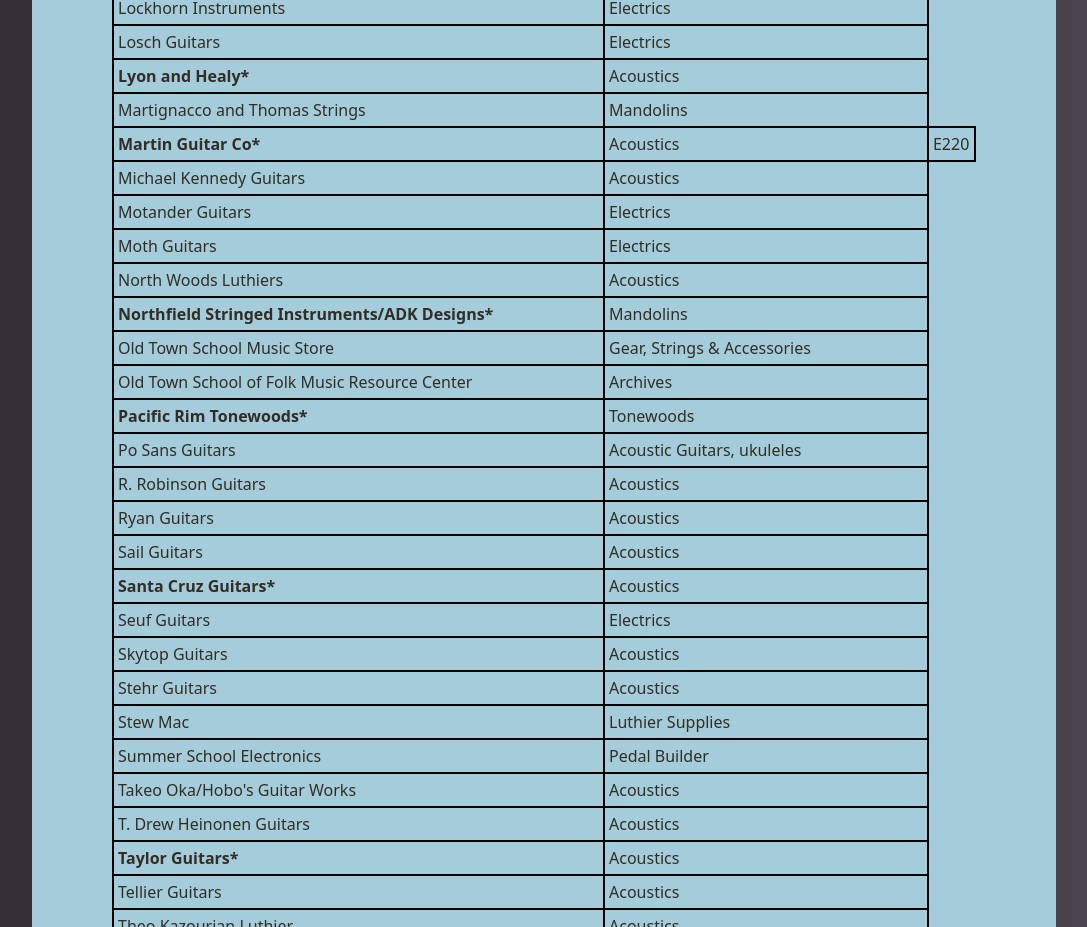
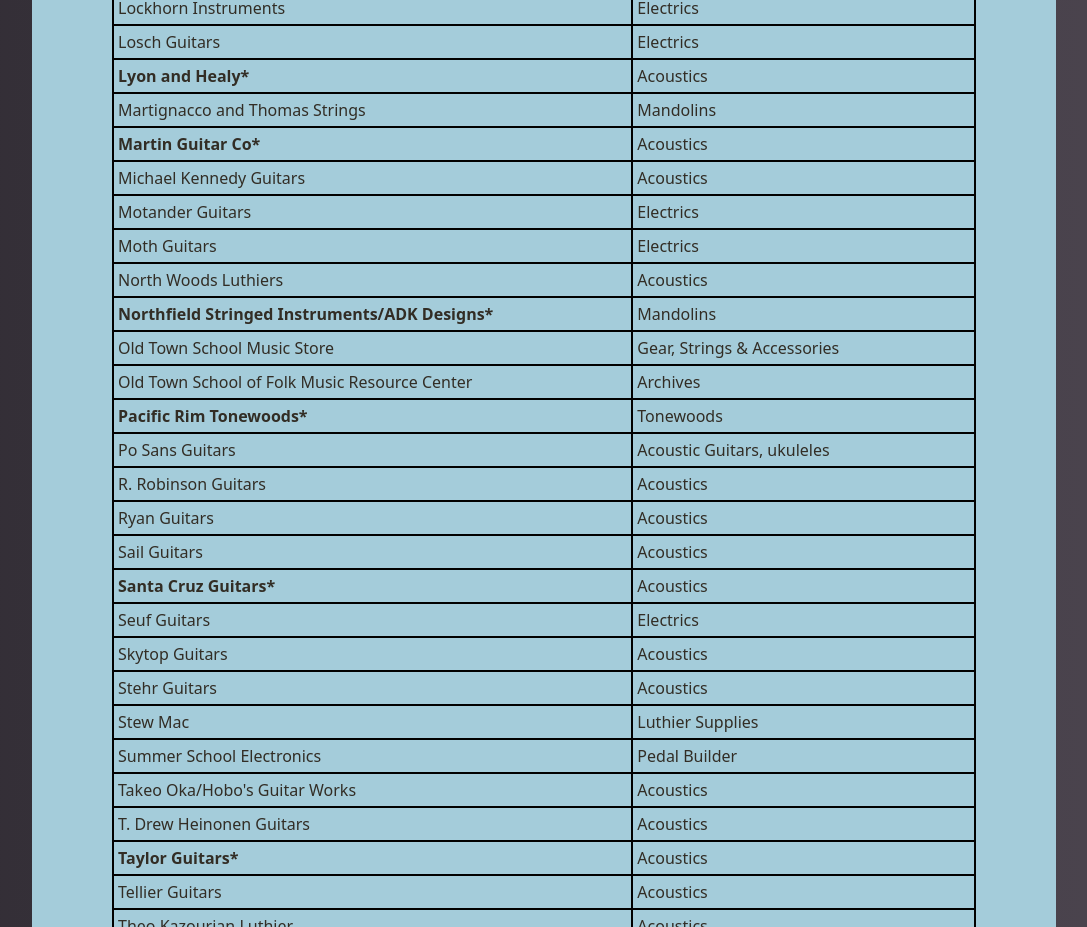
Before and after one commit to oldtownschool/fretboard2026, a Next.js app: page /luthiers in a window 1280 px wide. Shown: the part 2540-3467 px from the top of the page, without its empty margins (96-1183 px from the left). Built offline with nearby package versions, Linux system fonts and the light colour scheme.

Commit message:
removed martin location from table

```diff
--- a/app/luthiers/page.js
+++ b/app/luthiers/page.js
@@ -432,7 +432,7 @@ export default function Luthiers() {
               <tr>
                 <td className="font-bold"><Link href="https://www.martinguitar.com/">Martin Guitar Co*</Link></td>
                 <td>Acoustics</td>
-                <td>E220</td>
+                {/* <td>E220</td> */}
               </tr>
               <tr>
                 <td><Link href="https://www.michaelkennedyguitars.com/">Michael Kennedy Guitars</Link></td>
```
